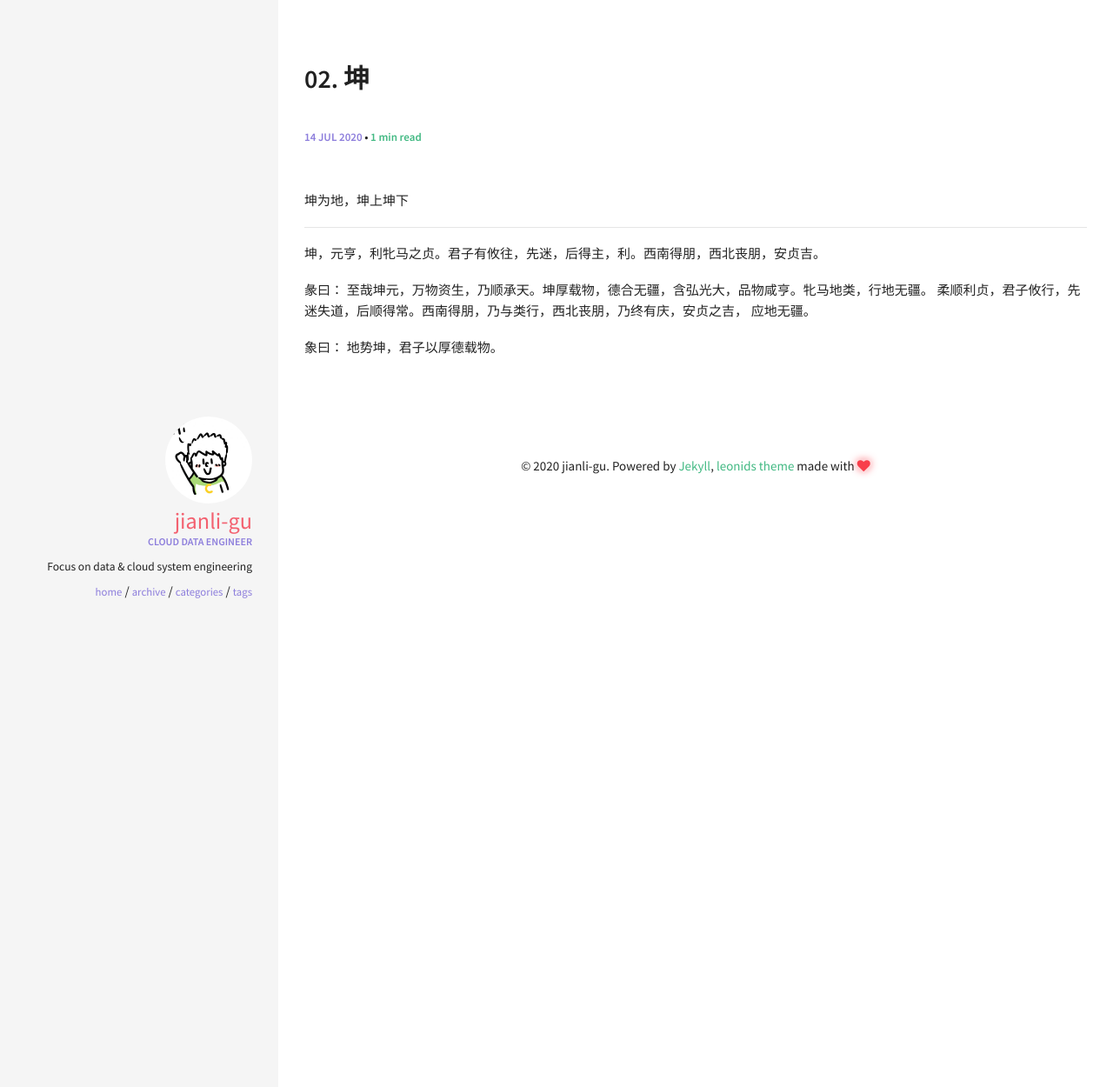
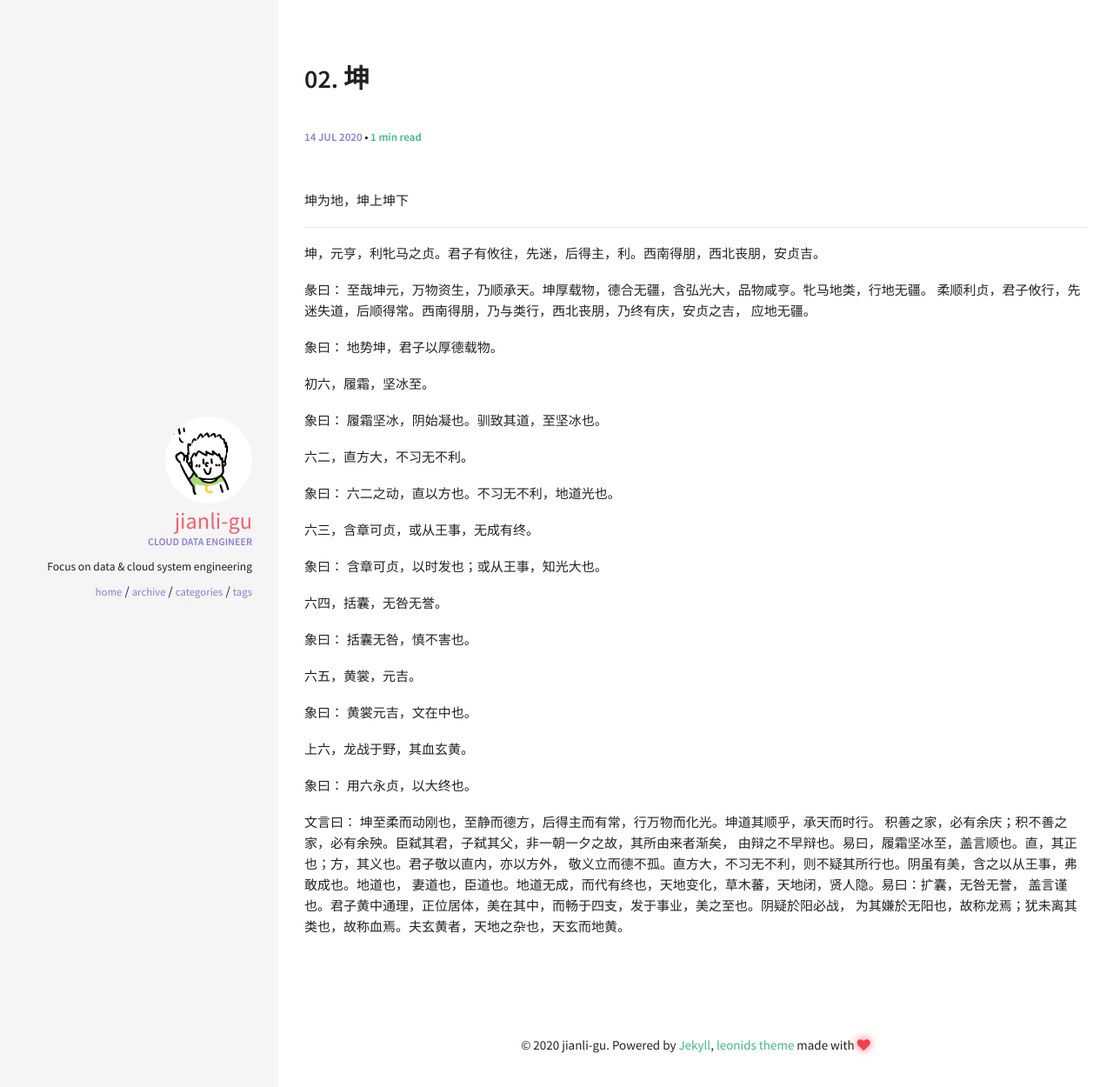
Before and after one commit to jianli-gu/jianli-gu.github.io, a Jekyll site: the page built from _posts/2020-07-14-yi-jing-kun.md, in a window 1280 px wide. Shown: the top 1250 px of the page at 87% size. Built offline with Jekyll 4.4.1, drawn with Linux system fonts in a browser that asks for light colours.

Commit message:
Update kun

```diff
--- a/_posts/2020-07-14-yi-jing-kun.md
+++ b/_posts/2020-07-14-yi-jing-kun.md
@@ -16,3 +16,35 @@ modified: 2020-07-14
 应地无疆。
 
 象曰： 地势坤，君子以厚德载物。
+
+初六，履霜，坚冰至。
+
+象曰： 履霜坚冰，阴始凝也。驯致其道，至坚冰也。
+
+六二，直方大，不习无不利。
+
+象曰： 六二之动，直以方也。不习无不利，地道光也。
+
+六三，含章可贞，或从王事，无成有终。
+
+象曰： 含章可贞，以时发也；或从王事，知光大也。
+
+六四，括囊，无咎无誉。
+
+象曰： 括囊无咎，慎不害也。
+
+六五，黄裳，元吉。
+
+象曰： 黄裳元吉，文在中也。
+
+上六，龙战于野，其血玄黄。
+
+象曰： 用六永贞，以大终也。
+
+文言曰： 坤至柔而动刚也，至静而德方，后得主而有常，行万物而化光。坤道其顺乎，承天而时行。
+积善之家，必有余庆；积不善之家，必有余殃。臣弑其君，子弑其父，非一朝一夕之故，其所由来者渐矣，
+由辩之不早辩也。易曰，履霜坚冰至，盖言顺也。直，其正也；方，其义也。君子敬以直内，亦以方外，
+敬义立而德不孤。直方大，不习无不利，则不疑其所行也。阴虽有美，含之以从王事，弗敢成也。地道也，
+妻道也，臣道也。地道无成，而代有终也，天地变化，草木蕃，天地闭，贤人隐。易曰：扩囊，无咎无誉，
+盖言谨也。君子黄中通理，正位居体，美在其中，而畅于四支，发于事业，美之至也。阴疑於阳必战，
+为其嫌於无阳也，故称龙焉；犹未离其类也，故称血焉。夫玄黄者，天地之杂也，天玄而地黄。
```
